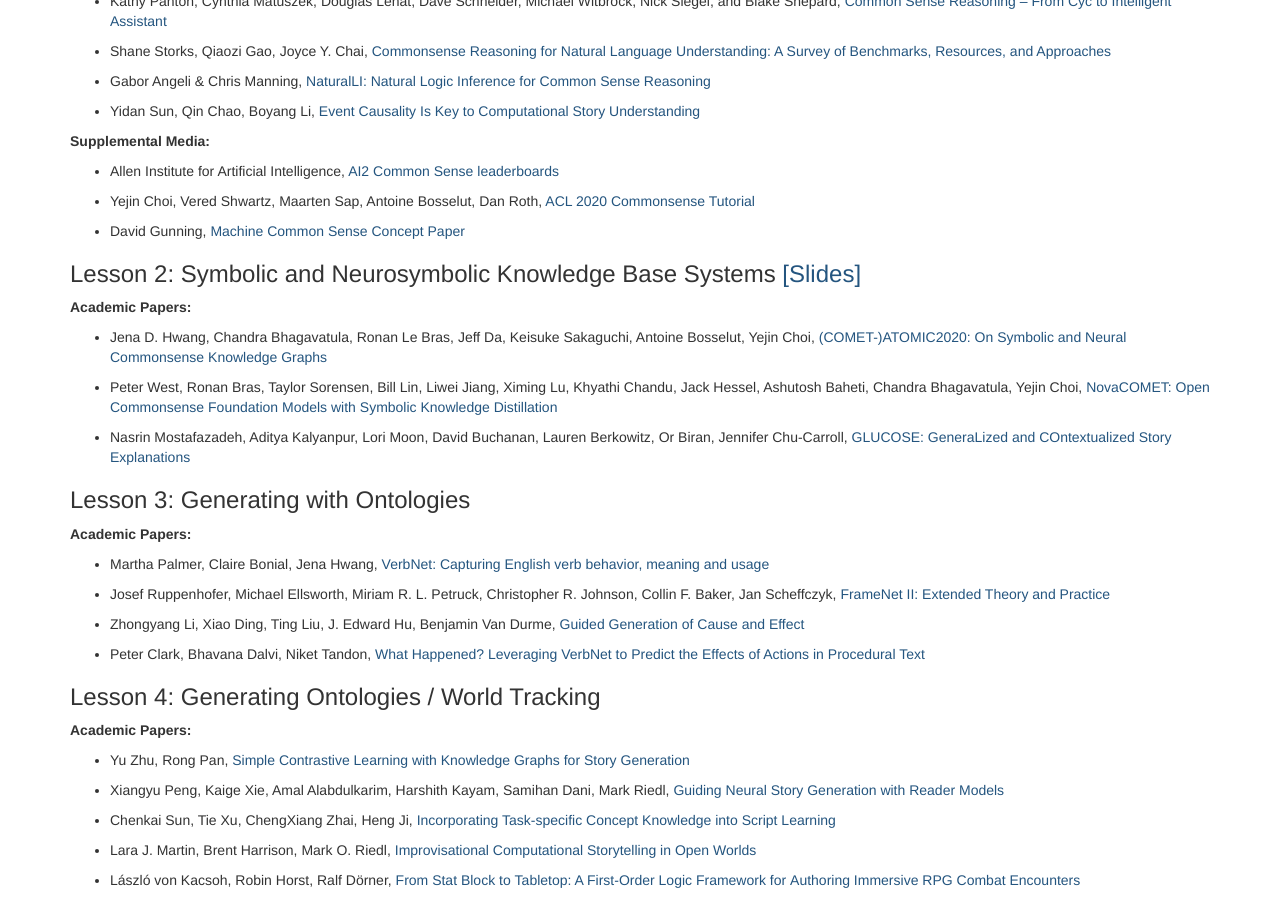
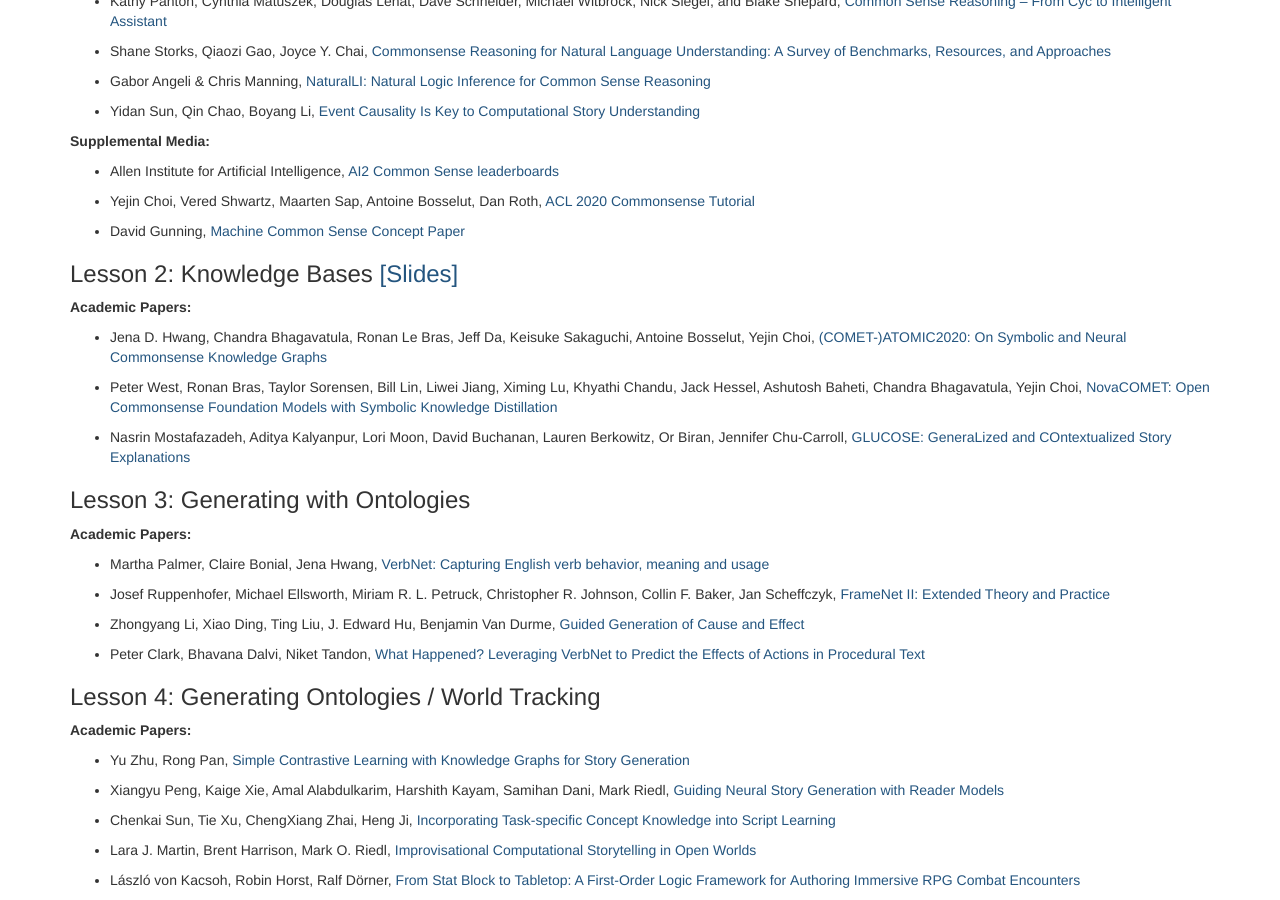
Before and after one commit to lara-martin/neurosymbolic-text-gen, a Jekyll site: the page built from modules.md, in a window 1280 px wide and 900 px high, scrolled down 6123 px. Built offline with Jekyll 4.4.1, drawn with Linux system fonts in a browser that asks for light colours; nearby versions of some CDN libraries; a script that is not in the unit is left out.

Commit message:
10/27 slide update

```diff
--- a/_data/lectures.yaml
+++ b/_data/lectures.yaml
@@ -174,7 +174,7 @@
 
 -
   date: 2026-10-27
-  title: Symbolic and Neurosymbolic Knowledge Base Systems
+  title: Knowledge Bases
   type: deadline
   homework_due:
     -
--- a/_data/modules.yaml
+++ b/_data/modules.yaml
@@ -632,7 +632,7 @@
           authors: David Gunning
           url: https://arxiv.org/abs/1810.07528
     -
-      title: Symbolic and Neurosymbolic Knowledge Base Systems
+      title: Knowledge Bases
       slides: slides/26-10-27_knowledge-bases.pdf
       video:
       length:
```
Also changed, not shown: 1 other file.
